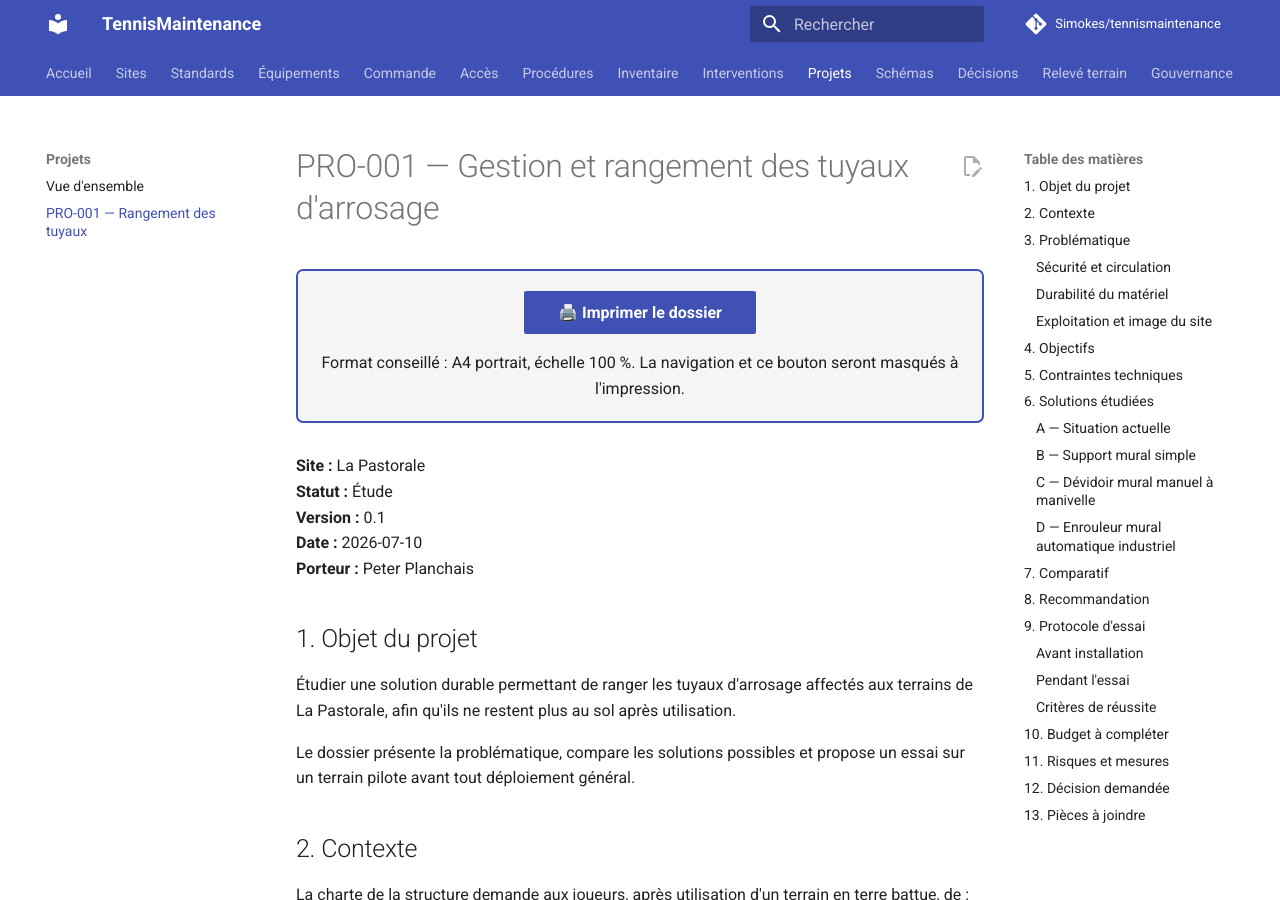
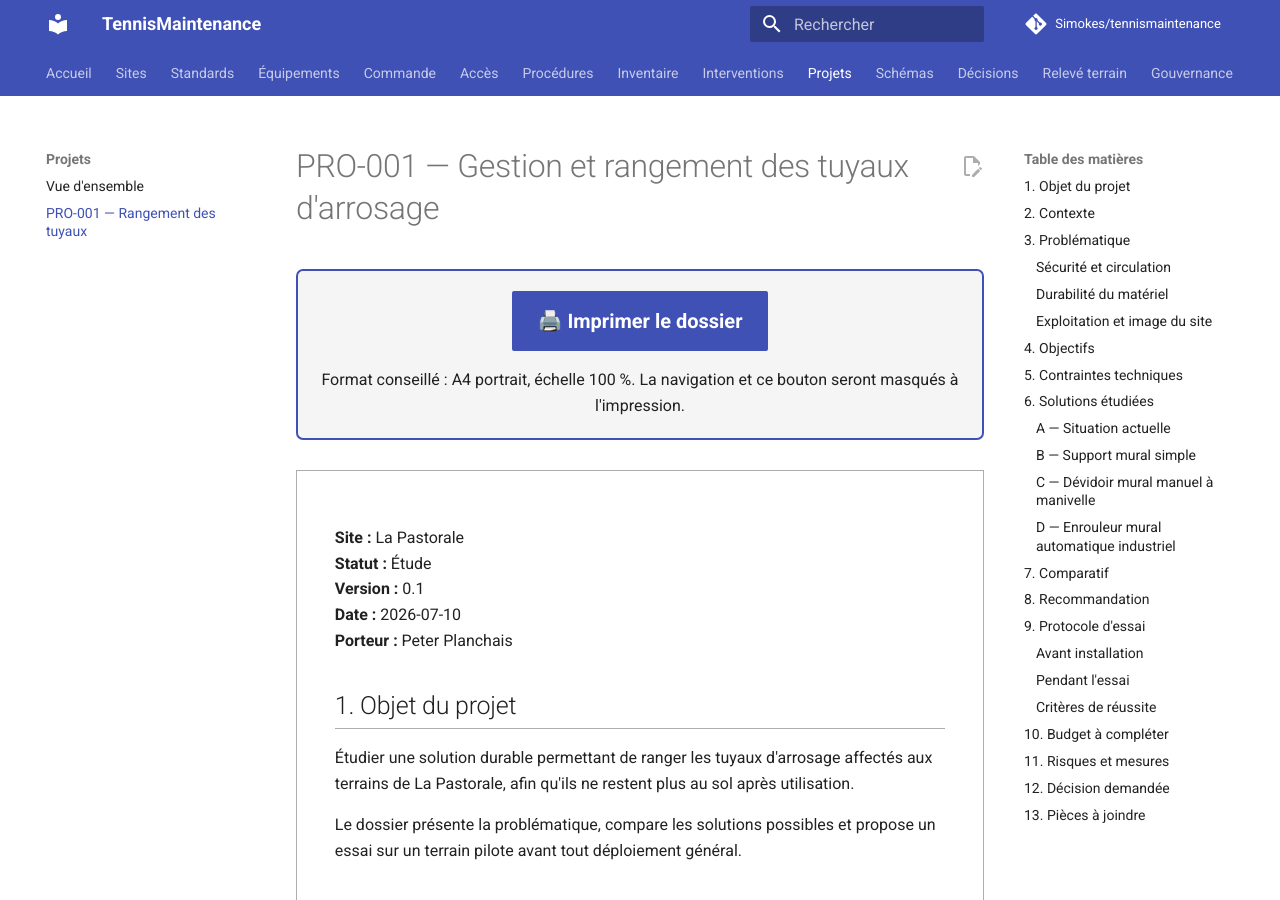
Before and after one commit to Simokes/tennismaintenance, an MkDocs documentation site: the page built from docs/projects/PRO-001-gestion-tuyaux-arrosage.md, in a window 1280 px wide and 900 px high. Built offline with MkDocs 1.6.1 and Material for MkDocs 9.7.7, drawn with Linux system fonts in a browser that asks for light colours; comment, search, counter and statistics services are not loaded.

Commit message:
fix(projects): rétablir le conteneur .project-report de PRO-001 (#36)
Le corps du dossier est de nouveau enveloppé dans
`<div class="project-report" markdown="1">` :
- md_in_html re-traite le Markdown interne (gras, titres, tableaux) ;
- le style .project-report (écran + impression A4) s'applique à nouveau ;
- la règle .md-content__inner:has(.project-report) > h1 réaffiche le
  titre à l'impression (régression corrigée).

Bouton d'impression aligné sur la classe .print-button déjà utilisée
par la fiche-papier, pour un style cohérent (print.css inchangé).

Closes #29

Co-authored-by: Claude Opus 4.8 <noreply@anthropic.com>

```diff
--- a/docs/projects/PRO-001-gestion-tuyaux-arrosage.md
+++ b/docs/projects/PRO-001-gestion-tuyaux-arrosage.md
@@ -1,9 +1,11 @@
 # PRO-001 — Gestion et rangement des tuyaux d'arrosage
 
 <div class="print-actions no-print">
-  <button class="md-button md-button--primary" onclick="window.print()">🖨️ Imprimer le dossier</button>
+  <button type="button" class="md-button md-button--primary print-button" onclick="window.print()">🖨️ Imprimer le dossier</button>
   <p>Format conseillé : A4 portrait, échelle 100 %. La navigation et ce bouton seront masqués à l'impression.</p>
 </div>
+
+<div class="project-report" markdown="1">
 
 **Site :** La Pastorale
 **Statut :** Étude
@@ -223,4 +225,6 @@ Relever :
 - devis comparatifs ;
 - bilan du pilote.
 
+</div>
+
 <p class="no-print"><a href="https://github.com/Simokes/tennismaintenance/blob/main/projects/PRO-001-gestion-tuyaux-arrosage.md">Consulter le document source complet</a></p>
```
